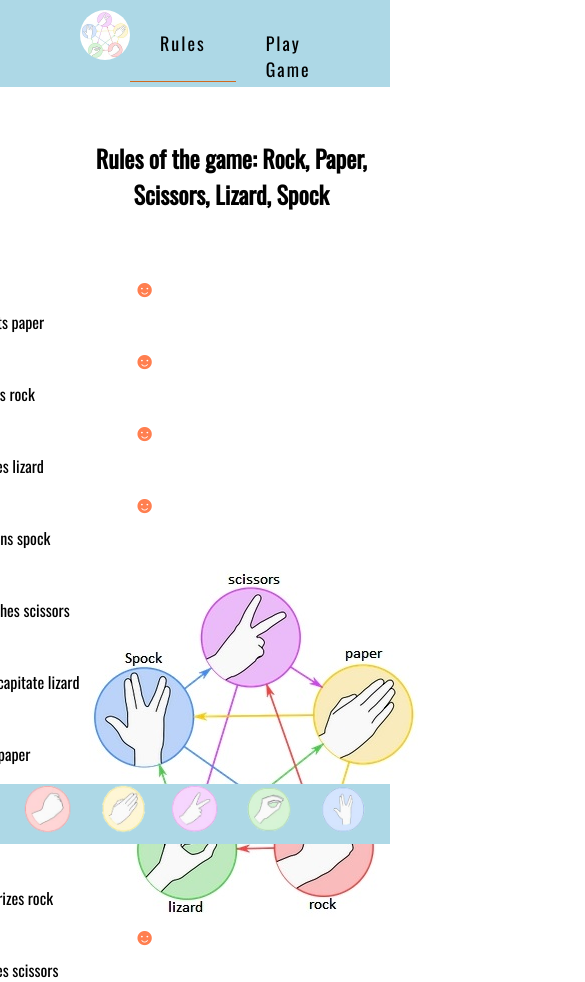
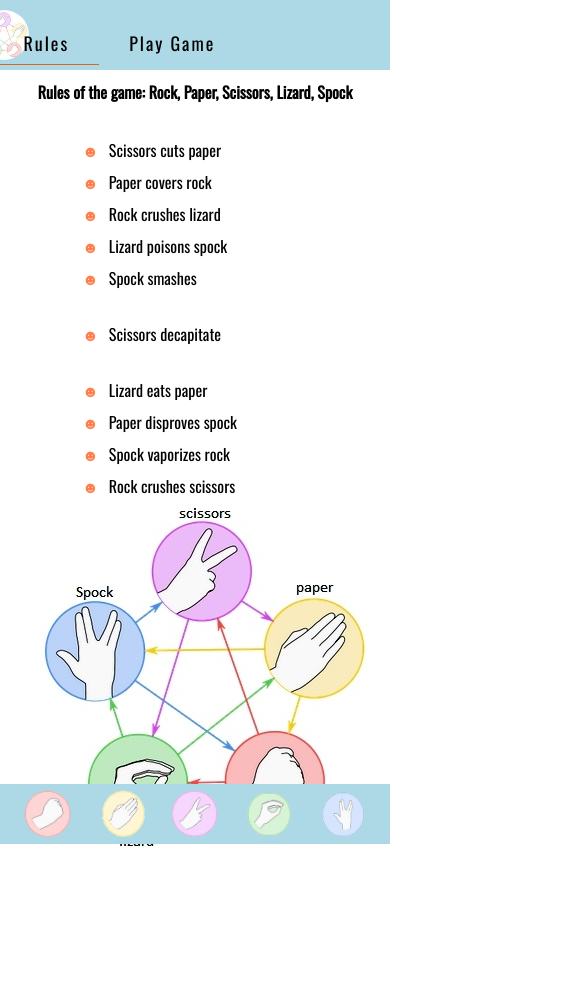
Before and after one commit to Joh201/Rock-Paper-Scissors-Lizard-Spock, a plain HTML site: page index.html in a window 390 px wide. Shown: the top 982 px of the page, 585 px wide, since content can reach past the window. After the commit the page ends 856 px from the top, so only its background shows below. Drawn offline with nearby package versions, Linux system fonts and the light colour scheme.

Commit message:
Add media queries for the rules page for screens with 414px and down

```diff
--- a/assets/css/style.css
+++ b/assets/css/style.css
@@ -319,17 +319,13 @@ footer>img{
  /* For screens  with 414px and down */
 @media screen and (max-width:414px) {
 
+   /* Rules-page */
+
     /* header seaction */
 
-    .nav-bar{
-        display: flex;
-        flex-direction: row;
-        justify-content: space-evenly;
-        }
-
         .nav-menu{
-
-            margin: 30px 30px 0 0;
+            padding-left:50px;
+            margin: 30px 30px 0 -200px;
             display:flex;
             justify-content:space-evenly;
 
@@ -339,9 +335,7 @@ footer>img{
             margin:  0 0;
             font-size:large;
             font-weight:500;
-            letter-spacing: 2px;
         }
-
 
      #logo>img{
         border-radius: 50%;
@@ -351,8 +345,59 @@ footer>img{
        }
 
        #logo{
-        margin: 10px 0 0 80px;
+        margin: 10px 0 0 -136px;
        }
+
+       /* body section */
+       h1{
+        font-size: medium;
+        }
+
+    #rule-title{
+        padding:30px 0 30px 0;
+        margin-top: 50px;
+        width: 100%;
+    }
+
+    .game-rules{
+
+        padding-left: 20px;
+        position:relative;
+        width:100%;
+    }
+
+    ul{
+        /* display: flex;
+        flex-wrap: wrap; */
+        list-style-type:none;
+        width: 75%;
+    }
+
+
+    li::before{
+        content: "\263B";
+        color: coral;
+        font-size: medium;
+        font-weight:bold;
+        padding-right: 10px;
+        text-align: justify;
+        line-height: 200%;
+        margin-left: 130px;
+    }
+
+    .rule-image{
+
+        position:absolute;
+        left:100px;
+        bottom:60px;
+        left: 0px;
+        top: 370px;
+    }
+
+    .rule-image>img{
+        margin-left: -160px;
+
+    }
 
        /* footer section */
 
@@ -362,10 +407,10 @@ footer>img{
         background-color:lightblue;
         height: 60px;
 
-
     }
 
     footer>img{
+        padding-top: 5px;
         border-radius: 50%;
         width:50px;
         height: 50px;
```
